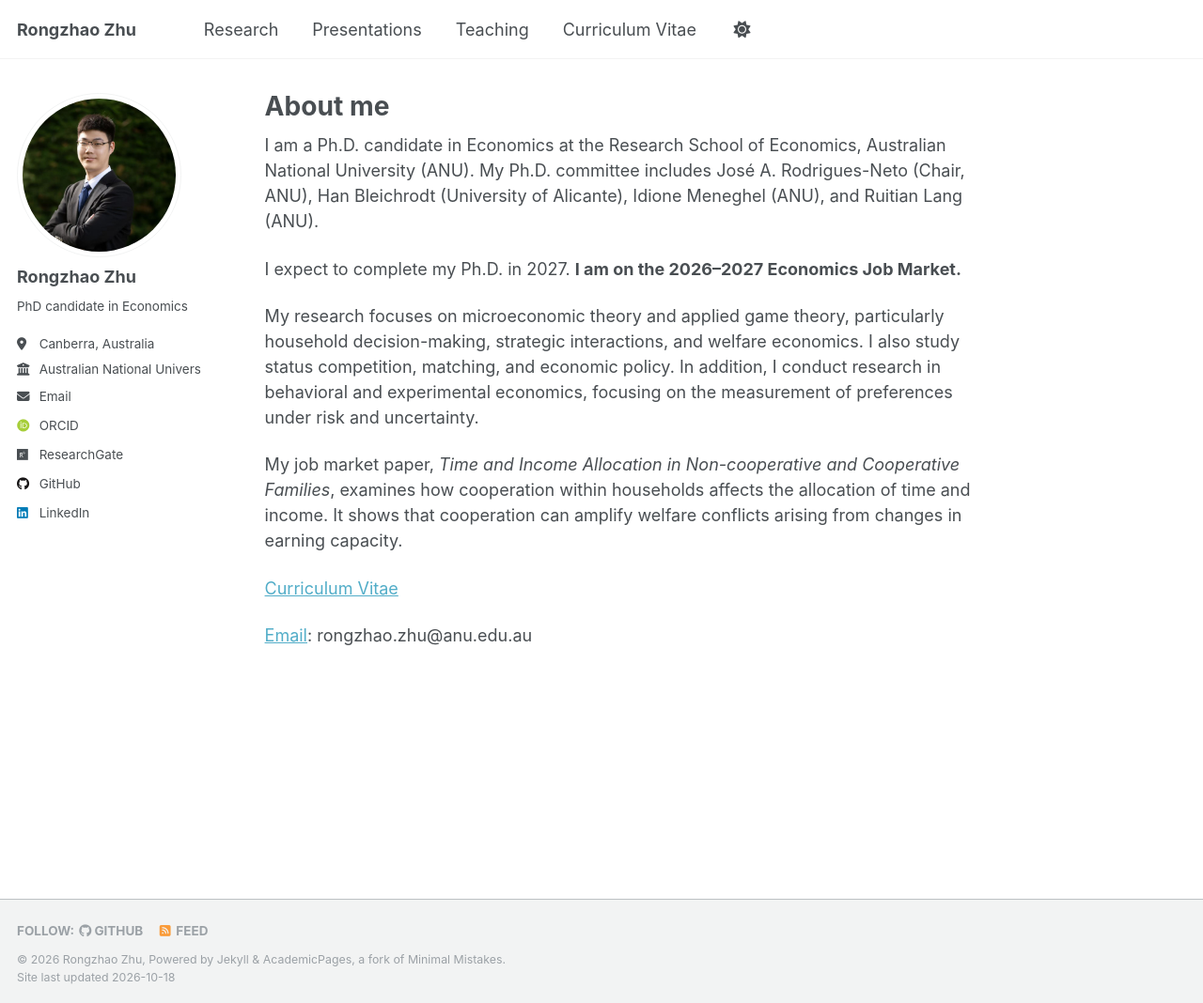
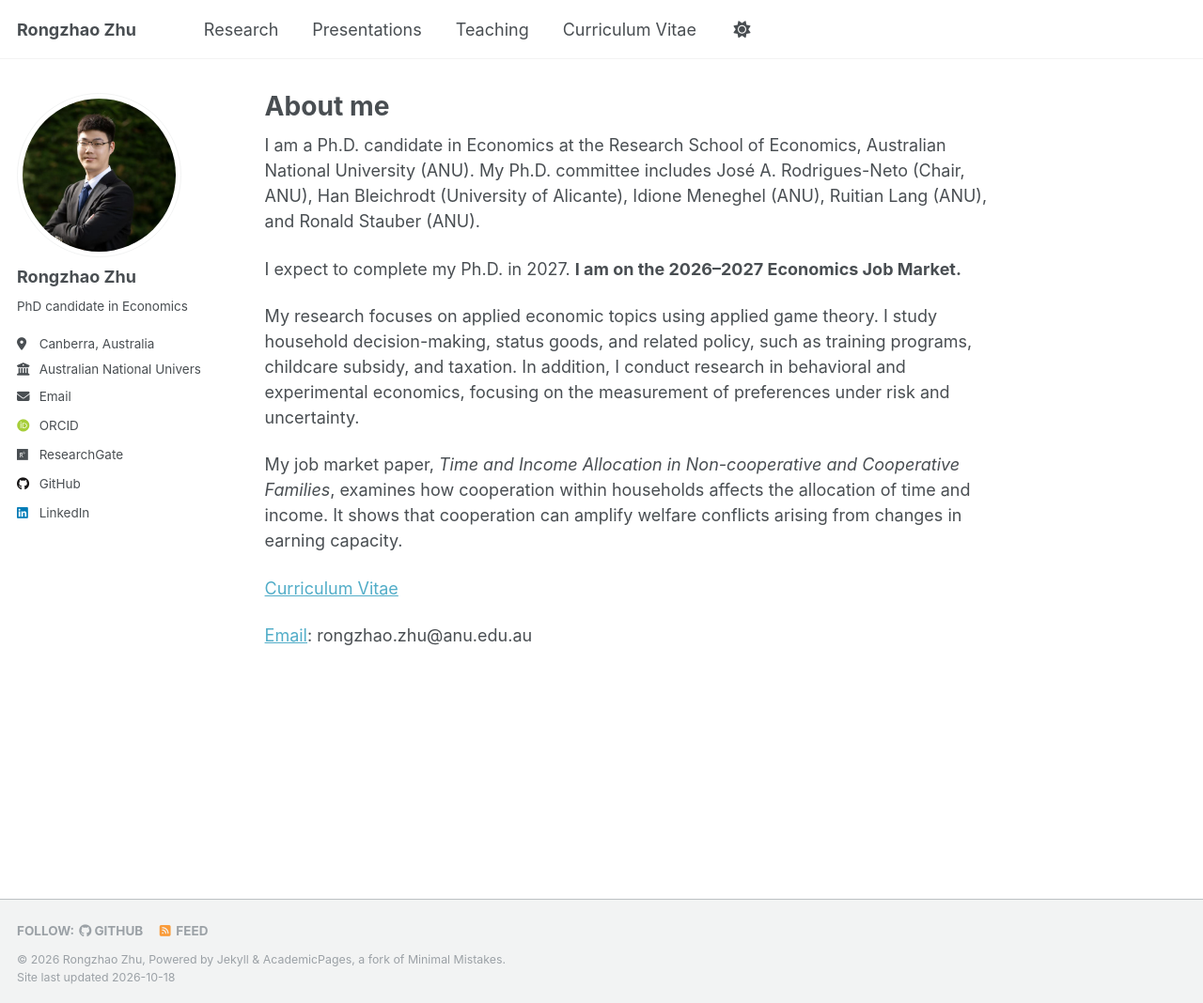
Before and after one commit to Roongzhao/roongzhao.github.io, a Jekyll site: the page built from _pages/about.md, in a window 1280 px wide and 1068 px high. Shown: the whole window at 94% size. Built offline with Jekyll 4.4.1, drawn with Linux system fonts in a browser that asks for light colours; some web fonts are replaced.

Commit message:
modified:   _pages/about.md 	modified:   _pages/research.md 	modified:   assets/CV_RongzhaoZhu.pdf

```diff
--- a/_pages/about.md
+++ b/_pages/about.md
@@ -7,11 +7,11 @@ redirect_from:
   - /about.html
 ---
 
-I am a Ph.D. candidate in Economics at the Research School of Economics, Australian National University (ANU). My Ph.D. committee includes José A. Rodrigues-Neto (Chair, ANU), Han Bleichrodt (University of Alicante), Idione Meneghel (ANU), and Ruitian Lang (ANU).
+I am a Ph.D. candidate in Economics at the Research School of Economics, Australian National University (ANU). My Ph.D. committee includes José A. Rodrigues-Neto (Chair, ANU), Han Bleichrodt (University of Alicante), Idione Meneghel (ANU), Ruitian Lang (ANU), and Ronald Stauber (ANU).
 
 I expect to complete my Ph.D. in 2027. **I am on the 2026–2027 Economics Job Market.**
 
-My research focuses on microeconomic theory and applied game theory, particularly household decision-making, strategic interactions, and welfare economics. I also study status competition, matching, and economic policy. In addition, I conduct research in behavioral and experimental economics, focusing on the measurement of preferences under risk and uncertainty.
+My research focuses on applied economic topics using applied game theory. I study household decision-making, status goods, and related policy, such as training programs, childcare subsidy, and taxation. In addition, I conduct research in behavioral and experimental economics, focusing on the measurement of preferences under risk and uncertainty.
 
 My job market paper, *Time and Income Allocation in Non-cooperative and Cooperative Families*, examines how cooperation within households affects the allocation of time and income. It shows that cooperation can amplify welfare conflicts arising from changes in earning capacity.
 
```
Also changed, not shown: _pages/research.md (+1 -1 lines), 1 other file.
